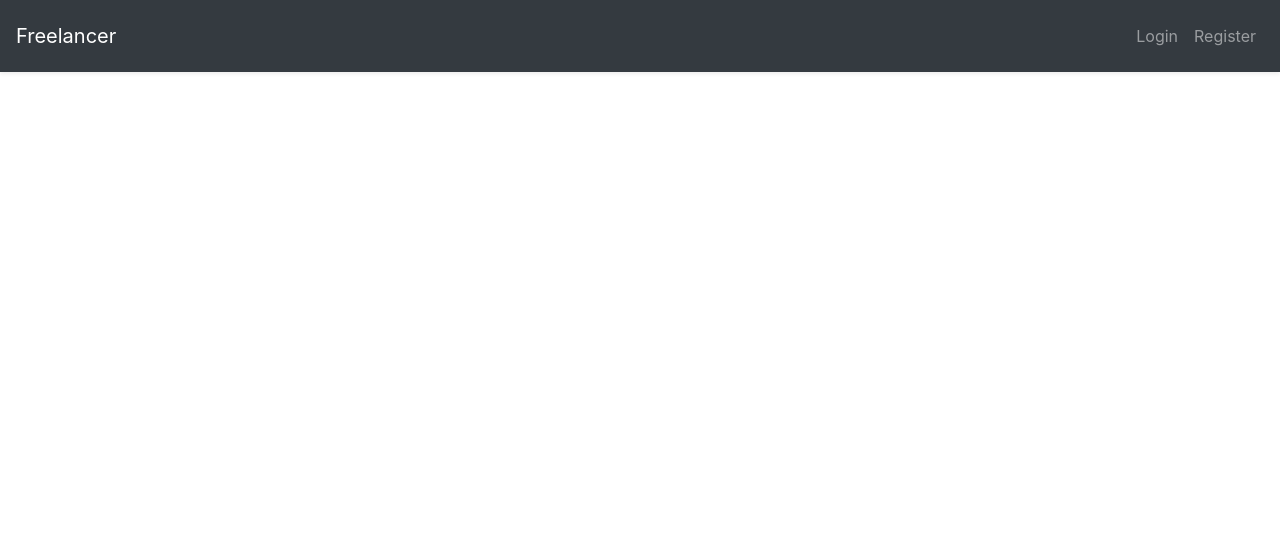
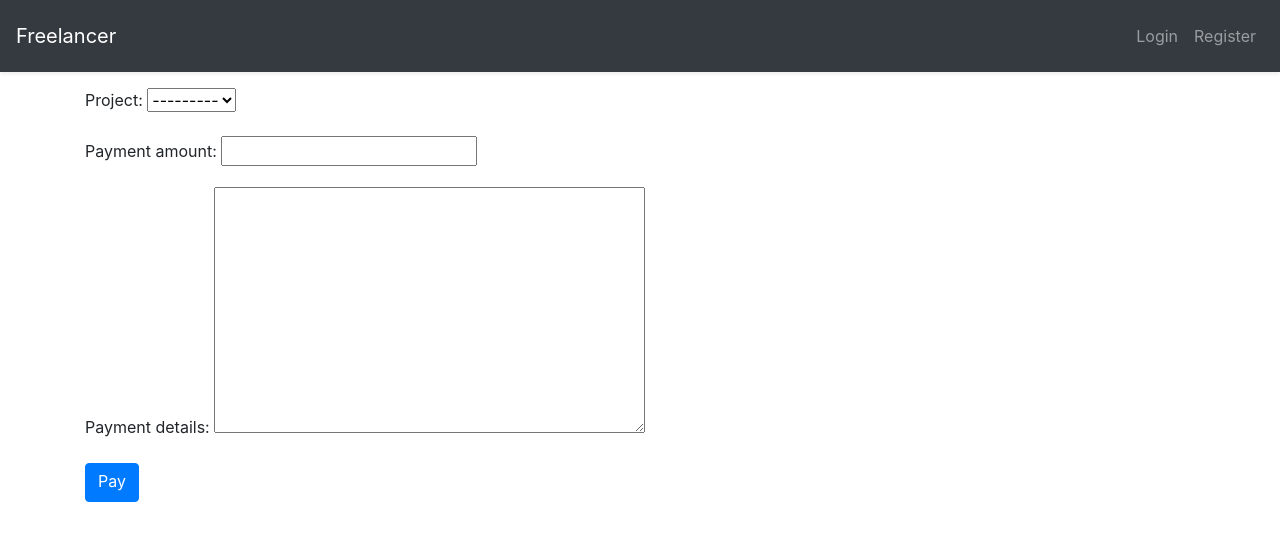
Before and after one commit to binilbaidya/Developers_ADC3, a Django app: page /payment/ in a window 1280 px wide. Shown: the top 541 px of the page. Run offline with Django 3.2, Linux system fonts and the light colour scheme; data that the repository does not hold is empty; some libraries are stand-ins or nearby versions.

Commit message:
payment updated

```diff
--- a/FreelanceWebApp/payment/forms.py
+++ b/FreelanceWebApp/payment/forms.py
@@ -4,4 +4,4 @@ from payment.models import Payment
 class PaymentForm(forms.ModelForm):
     class Meta:
         model = Payment
-        fields = ['payment_amount','payment_details']
+        fields = ['project','payment_amount','payment_details']
--- a/FreelanceWebApp/payment/models.py
+++ b/FreelanceWebApp/payment/models.py
@@ -7,7 +7,7 @@ from project.models import Project
 class Payment(models.Model):
     payment_id = models.AutoField(primary_key=True)
     user = models.ForeignKey(User, on_delete=models.CASCADE)
-    project = models.OneToOneField(Project, on_delete=models.CASCADE)
+    project = models.ForeignKey(Project, on_delete=models.CASCADE)
     payment_amount = models.IntegerField()
     payment_details = models.TextField()
     payment_date = models.DateTimeField(auto_now_add=True)
--- a/FreelanceWebApp/payment/templates/payment/add-funds.html
+++ /dev/null
@@ -1,4 +0,0 @@
-{% extends "base.html" %}
-{% block content %}
-
-{% endblock %}
--- a/FreelanceWebApp/payment/templates/payment/payment.html
+++ b/FreelanceWebApp/payment/templates/payment/payment.html
@@ -1 +1,8 @@
 {% extends 'base.html' %}
+{% block content %}
+<form method="POST">
+    {% csrf_token %}
+    {{ payment_form.as_p }}
+    <button  class="btn btn-primary">Pay</button>
+</form>
+{% endblock %}
--- a/FreelanceWebApp/payment/views.py
+++ b/FreelanceWebApp/payment/views.py
@@ -1,6 +1,18 @@
-from django.shortcuts import render
+from django.shortcuts import render, redirect
+from payment.forms import PaymentForm
+from django.http import HttpResponse
 
 # Create your views here.
 
 def payment(request):
-    return render(request,"payment/payment.html")
+    if request.method == "POST":
+        payment_form = PaymentForm(request.POST)
+        # print(request.user.id)
+        if payment_form.is_valid():
+            pay = payment_form.save(commit=False)
+            pay.payment_status = True
+            pay.user_id = request.user.id
+            pay.save()
+            return redirect('project:project')
+    payment_form = PaymentForm()
+    return render(request,"payment/payment.html", {'payment_form':payment_form})
--- a/FreelanceWebApp/templates/navbar.html
+++ b/FreelanceWebApp/templates/navbar.html
@@ -18,7 +18,7 @@
                     <a class="nav-link {% if nbar == 'profile' %}active{% endif %}" href="{% url 'user:view_profile' %}">Profile</a>
                 </li>
                 <li>
-                    <a class="nav-link {% if nbar == 'payment' %}active{% endif %}" href="#">Payment</a>
+                    <a class="nav-link {% if nbar == 'payment' %}active{% endif %}" href="{% url 'payment:payment' %}">Payment</a>
                 </li>
                 <li>
                     <a class="nav-link" href="{% url 'user:logout' %}">Logout</a>
```
Also changed, not shown: FreelanceWebApp/payment/migrations/0002_auto_20200125_0540.py (added), FreelanceWebApp/payment/migrations/0003_auto_20200125_0602.py (added), FreelanceWebApp/payment/migrations/0004_auto_20200125_0614.py (added), FreelanceWebApp/payment/migrations/0005_payment_user.py (added), FreelanceWebApp/payment/migrations/0006_auto_20200125_0636.py (added), 1 other file.
